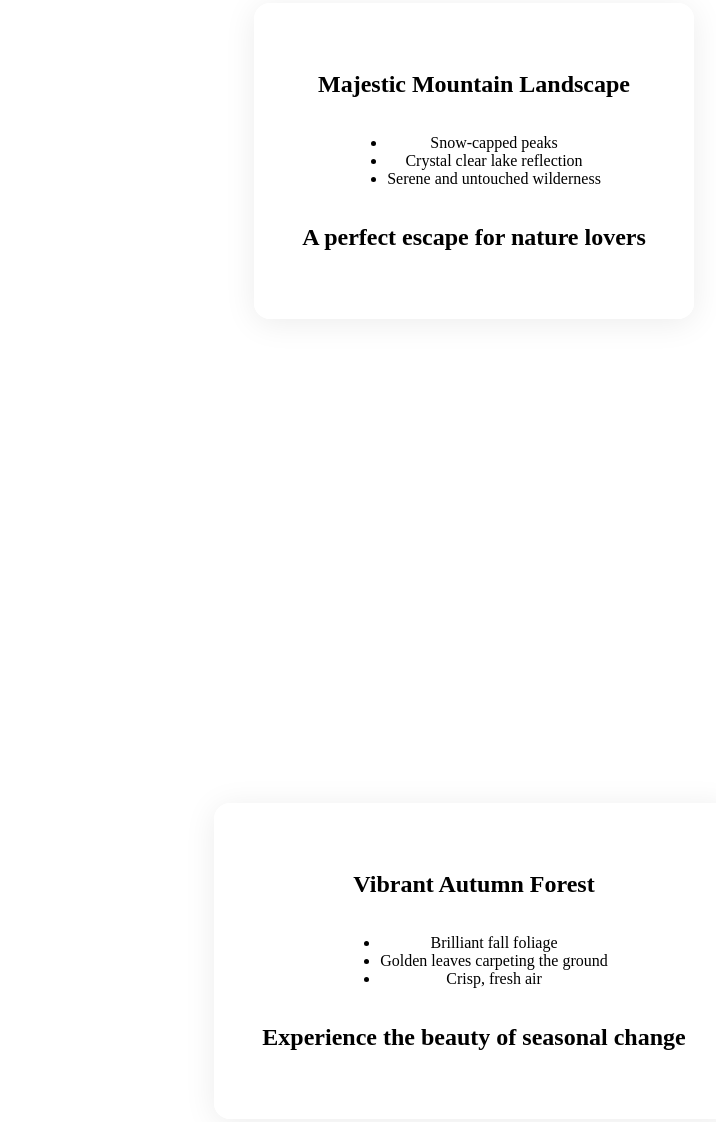
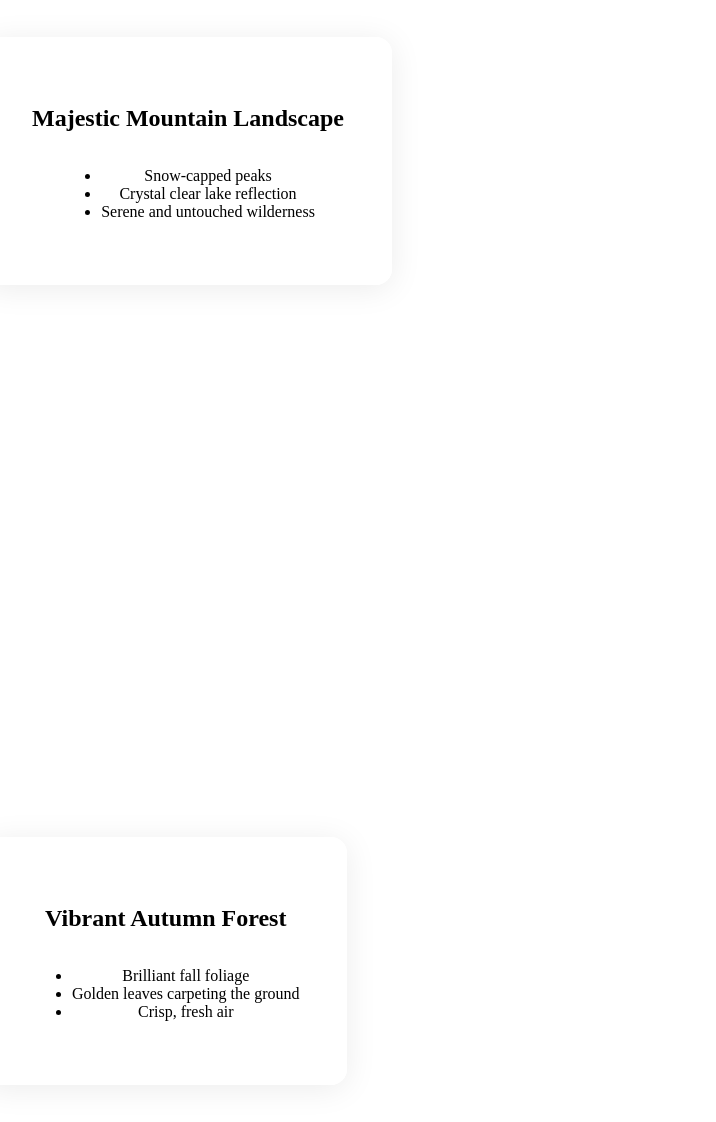
Before and after one commit to BrittanyDilts/pitch-show, a plain HTML site: page index.html in a window 1280 px wide. Shown: the part 1039-2161 px from the top of the page, without its empty margins (166-882 px from the left). Drawn offline with Linux system fonts and the light colour scheme.

Commit message:
Making it better

```diff
--- a/app.js
+++ b/app.js
@@ -7,8 +7,7 @@ const pitchPoints = [
           "Located in Jasper National Park",
           "Stunning views at dusk",
           "Popular photography spot"
-        ],
-        "Maligne Lake, Alberta, Canada"
+        ]
       ]
     },
     {
@@ -19,8 +18,7 @@ const pitchPoints = [
           "Snow-capped peaks",
           "Crystal clear lake reflection",
           "Serene and untouched wilderness"
-        ],
-        "A perfect escape for nature lovers"
+        ]
       ]
     },
     {
@@ -31,8 +29,7 @@ const pitchPoints = [
           "Brilliant fall foliage",
           "Golden leaves carpeting the ground",
           "Crisp, fresh air"
-        ],
-        "Experience the beauty of seasonal change"
+        ]
       ]
     },
   ];
--- a/style.css
+++ b/style.css
@@ -25,7 +25,6 @@ body, html {
   min-height: 100vh;
   display: flex;
   align-items: center;
-  justify-content: center;
 }
 
 .pitch-text {
@@ -34,7 +33,7 @@ body, html {
   border-radius: 1rem;
   text-align: center;
   max-width: 700px;
-  margin: 0 auto;
+  margin-left: 150px;
   box-shadow: 0 4px 32px rgba(0,0,0,0.08);
   display: flex;
   flex-direction: column;
```
